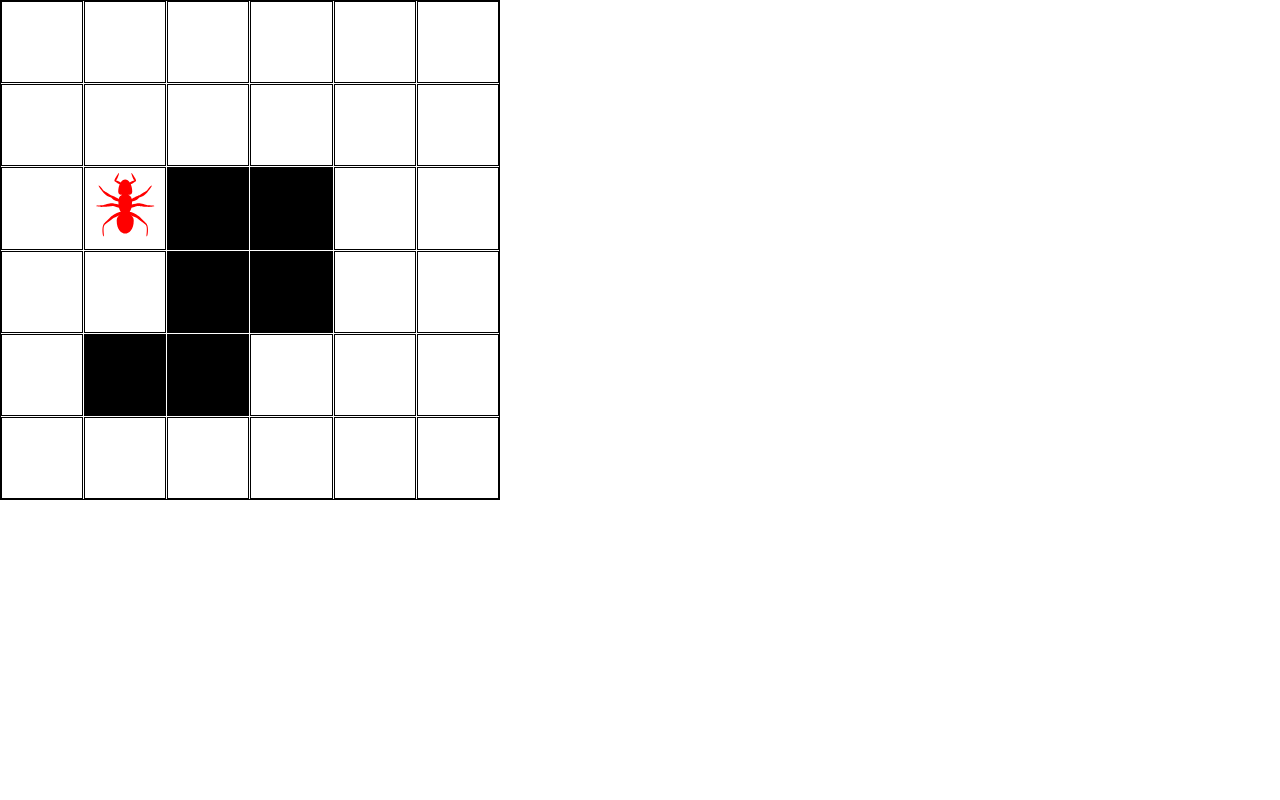
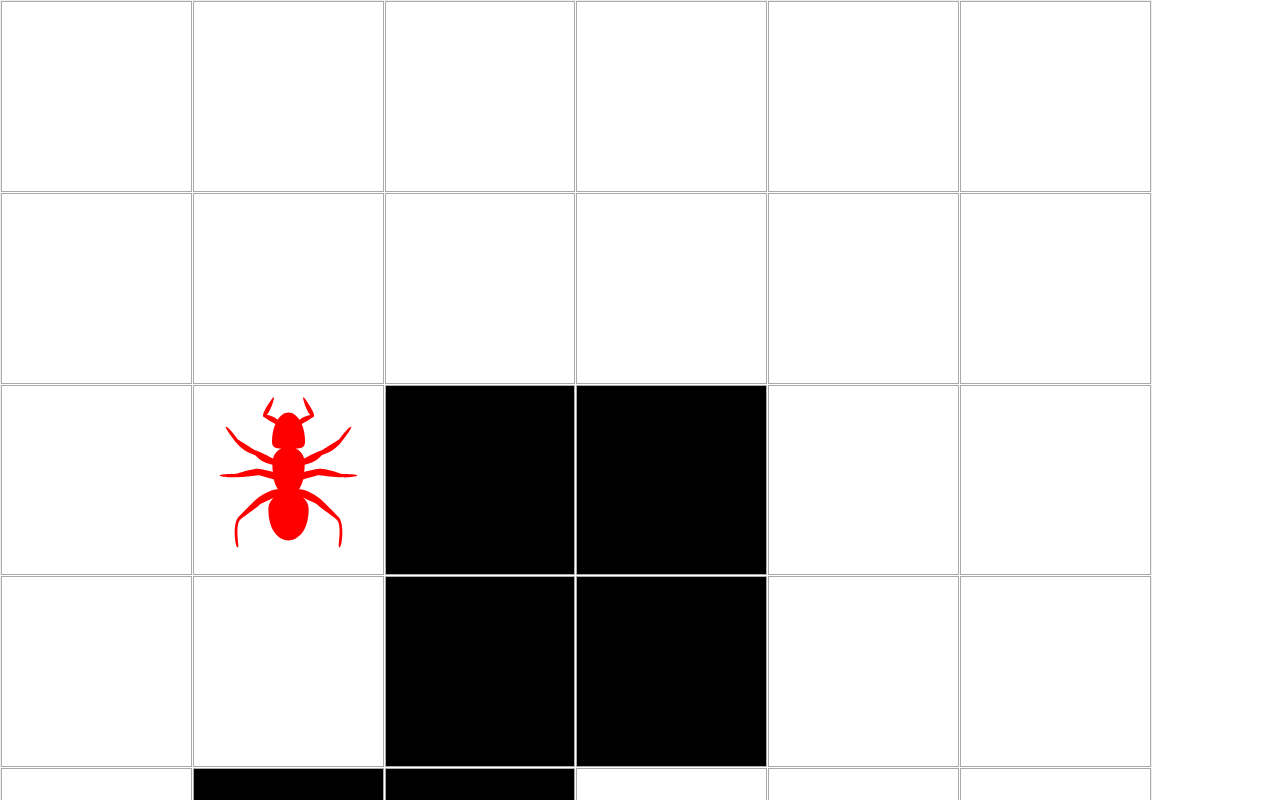
Before and after one commit to musayuksel/code-challanges-2023, a React (Create React App) app in the folder challenge-2-langtons-ant/: page / in a window 1280 px wide. Shown: the top 800 px of the page. Built offline with nearby package versions, Linux system fonts and the light colour scheme.

Commit message:
Add style for grid and button

```diff
--- a/challenge-2-langtons-ant/src/styles/App.style.jsx
+++ b/challenge-2-langtons-ant/src/styles/App.style.jsx
@@ -3,7 +3,7 @@ export const boardStyles = (boardWidth) => ({
   gridTemplateColumns: `repeat(${boardWidth}, 1fr)`,
   gridTemplateRows: `repeat(${boardWidth}, 1fr)`,
   gridGap: '1px',
-  border: '1px solid black',
-  width: '500px',
-  height: '500px',
+  border: '1px solid #efefef',
+  width: '90vw',
+  height: '90vw',
 });
--- a/challenge-2-langtons-ant/src/styles/Cell.style.jsx
+++ b/challenge-2-langtons-ant/src/styles/Cell.style.jsx
@@ -1,6 +1,6 @@
 export const cellStyle = (cell) => ({
   backgroundColor: `${cell ? 'black' : 'white'}`,
-  border: '1px solid black',
+  border: '1px solid #aaa',
   color: `${cell ? 'white' : 'black'}`,
   display: 'flex',
   justifyContent: 'center',
--- a/challenge-2-langtons-ant/src/styles/index.css
+++ b/challenge-2-langtons-ant/src/styles/index.css
@@ -17,3 +17,25 @@ code {
   font-family: source-code-pro, Menlo, Monaco, Consolas, 'Courier New',
     monospace;
 }
+
+main {
+  display: flex;
+  justify-content: center;
+  align-items: center;
+  min-height: 500px;
+}
+select.select-menu {
+  border: 1px solid #efefef;
+  cursor: pointer;
+  padding: 1rem 2rem;
+  outline: none;
+}
+
+.start-btn {
+  background-color: #eee;
+  border: 1px solid #ddd;
+  border-radius: 6px;
+  cursor: pointer;
+  padding: 1rem 2rem;
+  margin: 0 1rem;
+}
```
